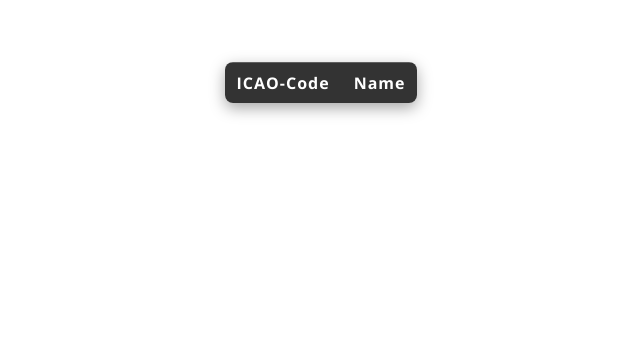
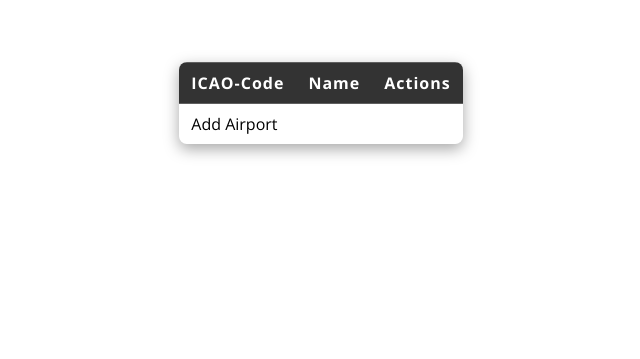
Before and after one commit to jhb300/database_project, a Django app: page /airports/ in a window 1280 px wide. Shown: the part 61-420 px from the top of the page, without its empty margins (319-959 px from the left). Run offline with Django 4.2, Linux system fonts and the light colour scheme; data that the repository does not hold is empty.

Commit message:
Implemented CRUD for Airport

```diff
--- a/flightx/airportx/templates/airportx/airport_list.html
+++ b/flightx/airportx/templates/airportx/airport_list.html
@@ -8,13 +8,22 @@
         <tr>
             <th>ICAO-Code</th>
             <th>Name</th>
+            <th>Actions</th>
         </tr>
         {% for airport in object_list %}
         <tr>
             <td>{{ airport.icao_code }}</td>
             <td>{{ airport.name }}</td>
+            <td>
+                <a href="{% url 'UpdateAirports' airport.icao_code %}">&#9998;</a>
+                <a href="{% url 'DeleteAirports' airport.icao_code %}">&#128465;</a>
+            </td>
         </tr>
         {% endfor %}
+        <tr>
+            <td><a href="{% url 'AddAirports' %}">Add Airport</a></td>
+
+        </tr>
     </table>
 </div>
 {% endblock %}
--- a/flightx/airportx/views.py
+++ b/flightx/airportx/views.py
@@ -1,6 +1,22 @@
+from django.urls import reverse_lazy
+from django.views.generic.edit import CreateView, DeleteView, UpdateView
 from airportx.models import Airport
 from django.views.generic import ListView
 
 # Create your views here.
 class AirportListView(ListView):
     model = Airport
+
+class AirportCreateView(CreateView):
+    model = Airport
+    fields = ['icao_code', 'name']
+    success_url = reverse_lazy('Airports')
+
+class AirportUpdateView(UpdateView):
+    model = Airport
+    fields = ['icao_code', 'name']
+    success_url = reverse_lazy('Airports')
+
+class AirportDeleteView(DeleteView):
+    model = Airport
+    success_url = reverse_lazy('Airports')
--- a/flightx/flightx/urls.py
+++ b/flightx/flightx/urls.py
@@ -16,7 +16,7 @@ Including another URLconf
 from django.contrib import admin
 from django.urls import path
 from airlinex.views import FlightListView, AircraftListView, AssignmentListView, BookingListView, PassengerListView, EmployeeListView, StartpageView
-from airportx.views import AirportListView
+from airportx.views import AirportListView, AirportCreateView, AirportUpdateView, AirportDeleteView
 
 urlpatterns = [
     path('admin/', admin.site.urls),
@@ -24,6 +24,9 @@ urlpatterns = [
     path('startpage/', StartpageView.as_view(), name='Home'),
     path('aircrafts/', AircraftListView.as_view(), name='Aircrafts'),
     path('airports/', AirportListView.as_view(template_name='airportx/airport_list.html'), name='Airports'),
+    path('airports/add', AirportCreateView.as_view(), name='AddAirports'),
+    path('airports/<slug:pk>/', AirportUpdateView.as_view(), name='UpdateAirports'),
+    path('airports/<slug:pk>/delete/', AirportDeleteView.as_view(), name='DeleteAirports'),
     path('assignments/', AssignmentListView.as_view(), name='Assignments'),
     path('bookings/', BookingListView.as_view(), name='Bookings'),
     path('employees/', EmployeeListView.as_view(), name='Employees'),
--- a/flightx/static/style.css
+++ b/flightx/static/style.css
@@ -87,6 +87,11 @@ footer p {
     margin: 0;
 }
 
+a {
+    text-decoration: none;
+    color: black;
+}
+
 /* Base template startpage content */
 .startpage-content {
     display: flex;
```
Also changed, not shown: flightx/airportx/models.py (+4 -3 lines), flightx/airportx/templates/airportx/airport_confirm_delete.html (added, +15 -0 lines), flightx/airportx/templates/airportx/airport_form.html (added, +15 -0 lines).
